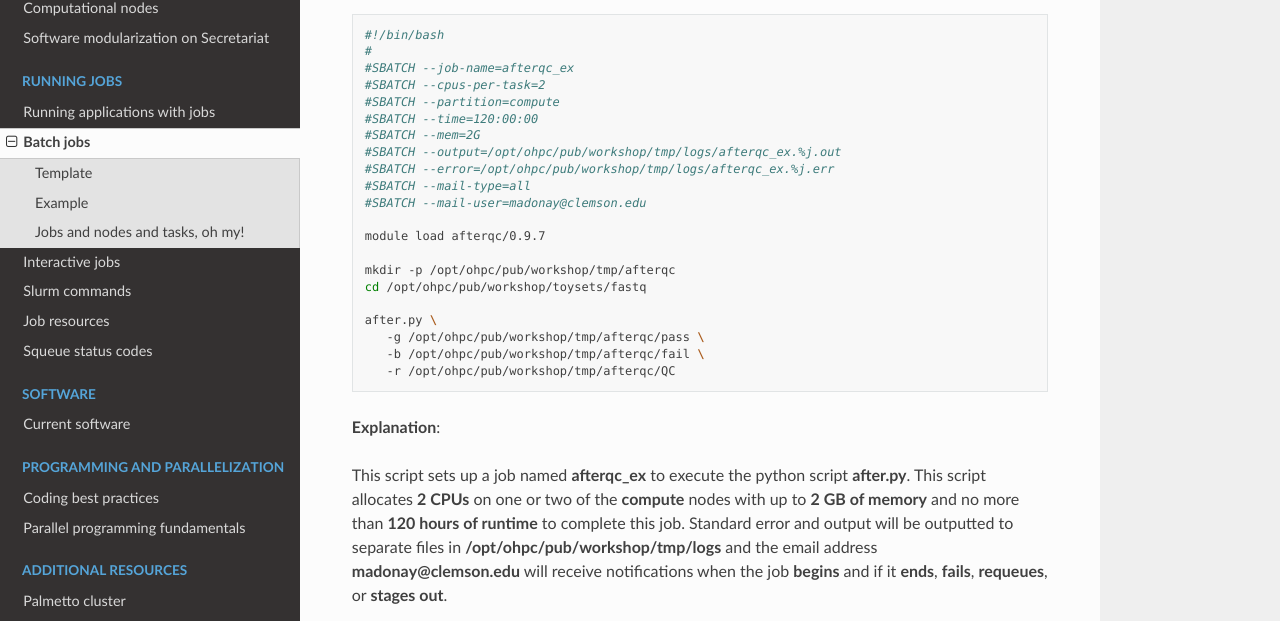
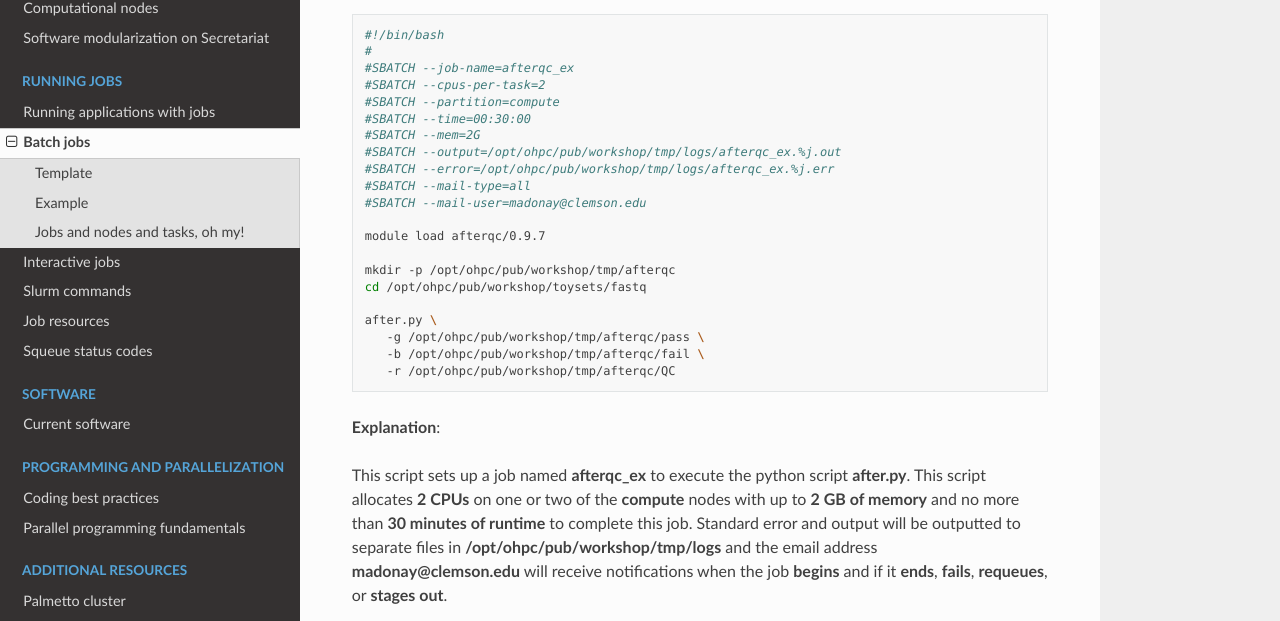
Before and after one commit to amalgamaria/secretariat, a Sphinx documentation site: the page built from docs/running-jobs/batch-jobs.rst, in a window 1280 px wide and 900 px high, scrolled down 1702 px. Shown: the part 148-769 px from the top of the window. Built offline with Sphinx 7.4.7 and the Read the Docs theme 2.0.0, drawn with Linux system fonts in a browser that asks for light colours.

Commit message:
Update example code

```diff
--- a/docs/running-jobs/batch-jobs.rst
+++ b/docs/running-jobs/batch-jobs.rst
@@ -83,7 +83,7 @@
    #SBATCH --job-name=afterqc_ex
    #SBATCH --cpus-per-task=2
    #SBATCH --partition=compute
-   #SBATCH --time=120:00:00
+   #SBATCH --time=00:30:00
    #SBATCH --mem=2G
    #SBATCH --output=/opt/ohpc/pub/workshop/tmp/logs/afterqc_ex.%j.out
    #SBATCH --error=/opt/ohpc/pub/workshop/tmp/logs/afterqc_ex.%j.err
@@ -102,7 +102,7 @@
 
 **Explanation**:
 
-This script sets up a job named **afterqc_ex** to execute the python script **after.py**. This script allocates **2 CPUs** on one or two of the **compute** nodes with up to **2 GB of memory** and no more than **120 hours of runtime** to complete this job. Standard error and output will be outputted to separate files in **/opt/ohpc/pub/workshop/tmp/logs** and the email address **madonay@clemson.edu** will receive notifications when the job **begins** and if it **ends**, **fails**, **requeues**, or **stages out**.
+This script sets up a job named **afterqc_ex** to execute the python script **after.py**. This script allocates **2 CPUs** on one or two of the **compute** nodes with up to **2 GB of memory** and no more than **30 minutes of runtime** to complete this job. Standard error and output will be outputted to separate files in **/opt/ohpc/pub/workshop/tmp/logs** and the email address **madonay@clemson.edu** will receive notifications when the job **begins** and if it **ends**, **fails**, **requeues**, or **stages out**.
 
 *Note*: To actually submit this script to Secretariat, please refer to the `Slurm commands`_ tab.
 
```
